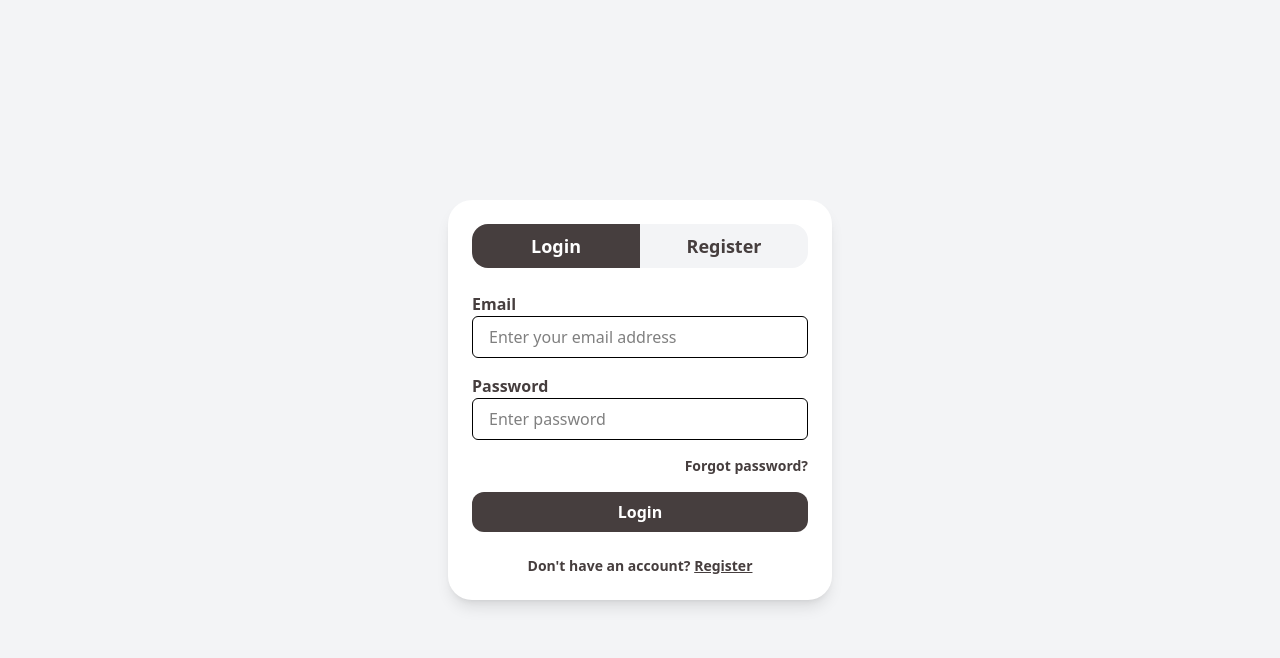
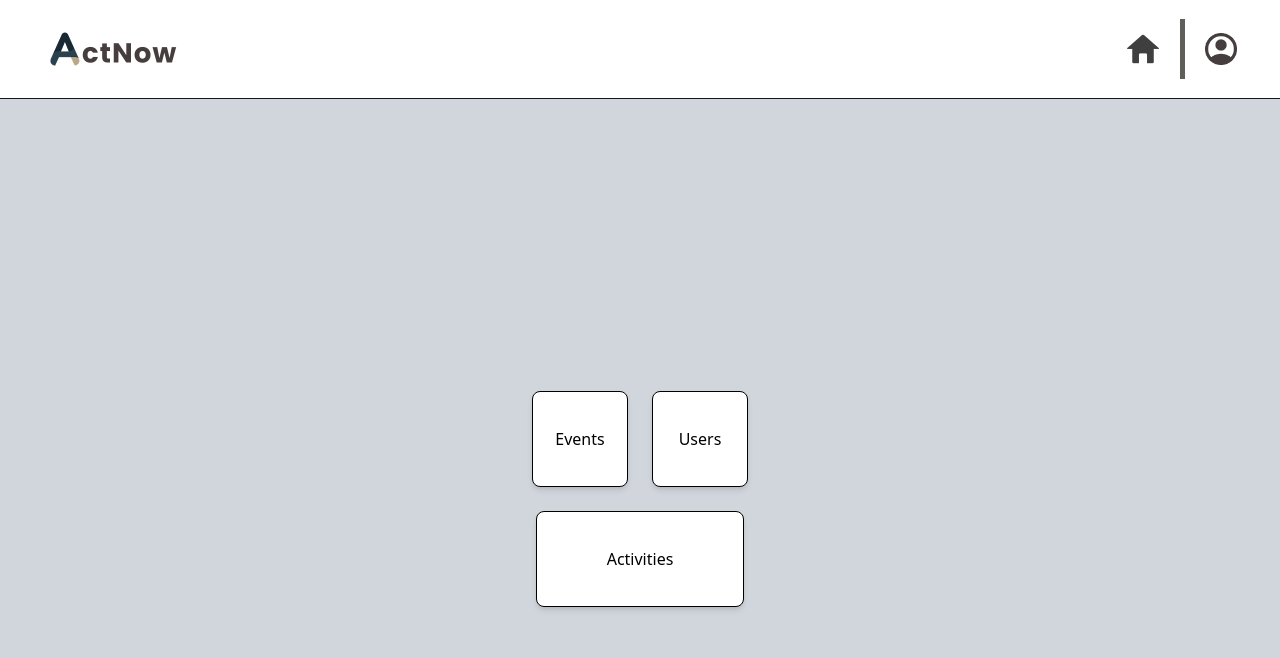
Before and after one commit to AnkurRam2002/ActNow-Frontend, a React (Vite) app: page /admin in a window 1280 px wide. Before the commit this address led to /login. Shown: the top 658 px of the page. Built offline with nearby package versions, Linux system fonts and the light colour scheme.

Commit message:
added admin homepage

```diff
--- a/src/App.jsx
+++ b/src/App.jsx
@@ -15,6 +15,7 @@ import EditProfile from "./pages/EditProfile";
 import ActivityTimeline from "./pages/ActivityTimeline";
 import EventsList from "./pages/EventsList";
 import UsersList from "./pages/UsersList";
+import AdminHomePage from "./pages/AdminHomePage";
 
 function App() {
   return (
@@ -50,6 +51,7 @@ function App() {
           <Route path="/events" element={<EventsList />} />
           <Route path="/users" element={<UsersList />} />
           <Route path="/activity/:id" element={<ActivityTimeline />} />
+          <Route path="/admin" element={<AdminHomePage />} />
         </Routes>
       </Router>
     </UserProvider>
--- /dev/null
+++ b/src/pages/AdminHomePage.jsx
@@ -0,0 +1,38 @@
+import { useNavigate } from 'react-router-dom';
+import TopBar from '../components/EventTopbar';
+
+const AdminHomePage = () => {
+  const navigate = useNavigate();
+
+  return (
+    <>
+    <TopBar />
+    <div className="flex items-center justify-center h-screen bg-gray-300">
+      <div className="flex flex-col items-center gap-6">
+        <div className="flex gap-6">
+          <button
+            onClick={() => navigate('/events')}
+            className="cursor-pointer w-24 h-24 bg-white border border-black rounded-lg shadow-md hover:shadow-lg transition flex items-center justify-center text-base font-medium"
+          >
+            Events
+          </button>
+          <button
+            onClick={() => navigate('/users')}
+            className="cursor-pointer w-24 h-24 bg-white border border-black rounded-lg shadow-md hover:shadow-lg transition flex items-center justify-center text-base font-medium"
+          >
+            Users
+          </button>
+        </div>
+        <button
+          onClick={() => navigate('/activity')}
+          className="cursor-pointer w-52 h-24 bg-white border border-black rounded-lg shadow-md hover:shadow-lg transition flex items-center justify-center text-base font-medium"
+        >
+          Activities
+        </button>
+      </div>
+    </div>
+    </>
+  );
+};
+
+export default AdminHomePage;
```
